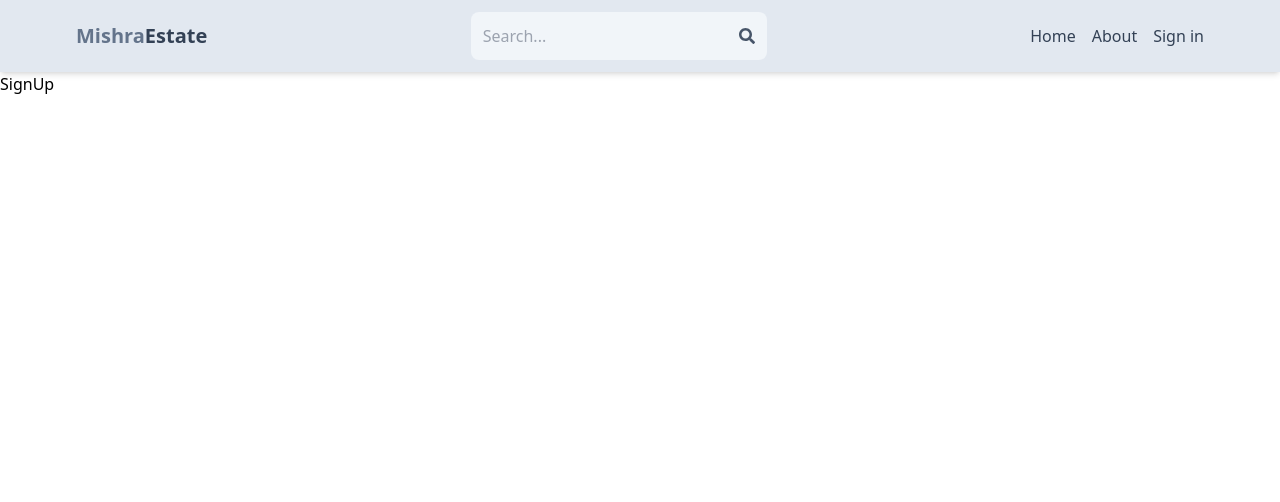
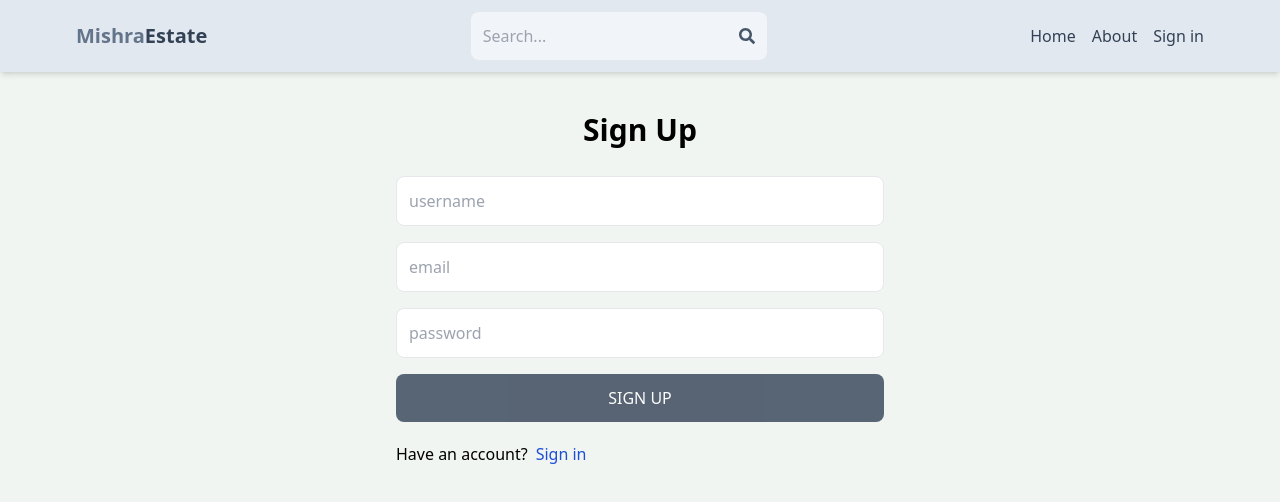
Before and after one commit to coderashu31/mern-estate, a React (Vite) app in the folder client/: page /sign-up in a window 1280 px wide. Shown: the top 502 px of the page. Built offline with nearby package versions, Linux system fonts and the light colour scheme.

Commit message:
complete sign up page UI

```diff
--- a/client/src/index.css
+++ b/client/src/index.css
@@ -1,3 +1,7 @@
 @tailwind base;
 @tailwind components;
 @tailwind utilities;
+
+body{
+    background-color: rgb(241, 245, 241);
+}
--- a/client/src/pages/SignUp.jsx
+++ b/client/src/pages/SignUp.jsx
@@ -1,7 +1,22 @@
-import React from 'react'
+import React from 'react';
 
 export default function SignUp() {
   return (
-    <div>SignUp</div>
-  )
+    <div className='p-3 max-w-lg mx-auto'>
+      <h1 className='text-3xl text-center font-semibold my-7'>Sign Up</h1>
+      <form className='flex flex-col gap-4'>
+        <input type="text" placeholder='username' className='border p-3 rounded-lg' id='username' />
+        <input type="email" placeholder='email' className='border p-3 rounded-lg' id='email' />
+        <input type="password" placeholder='password' className='border p-3 rounded-lg' id='password' />
+
+        <button className='bg-slate-700 text-white p-3 rounded-lg uppercase hover:opacity-95 disabled: opacity-80'>Sign Up</button>
+      </form>
+
+      <div className='flex gap-2 mt-5'>
+        <p>Have an account? </p>
+        <link to="/sign-in"/>
+          <span className='text-blue-700'>Sign in</span>
+      </div>
+    </div>
+  );
 }
```
